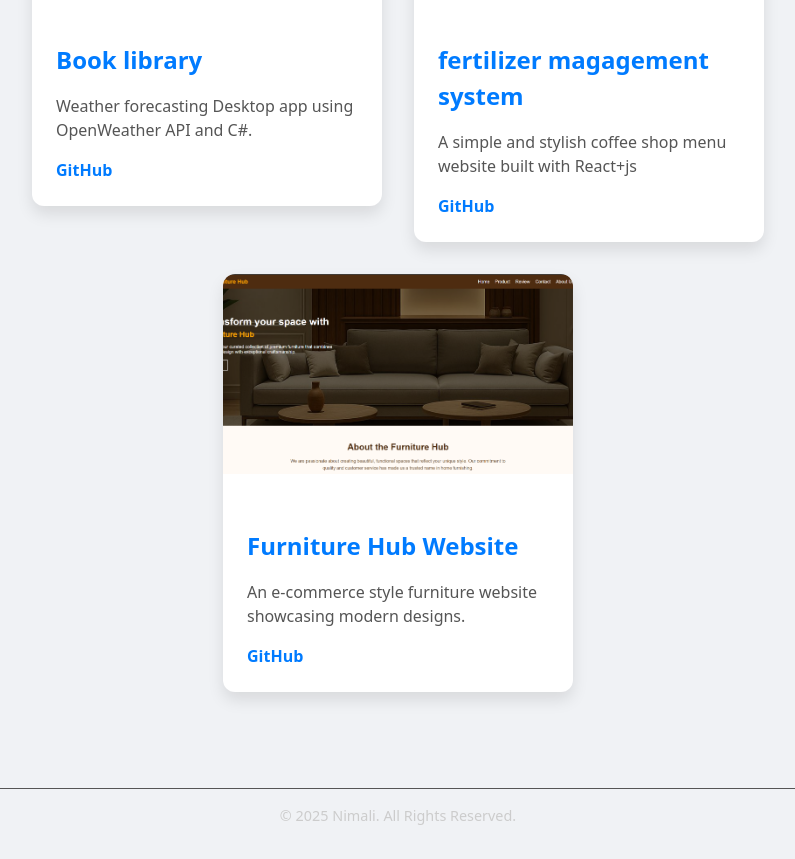
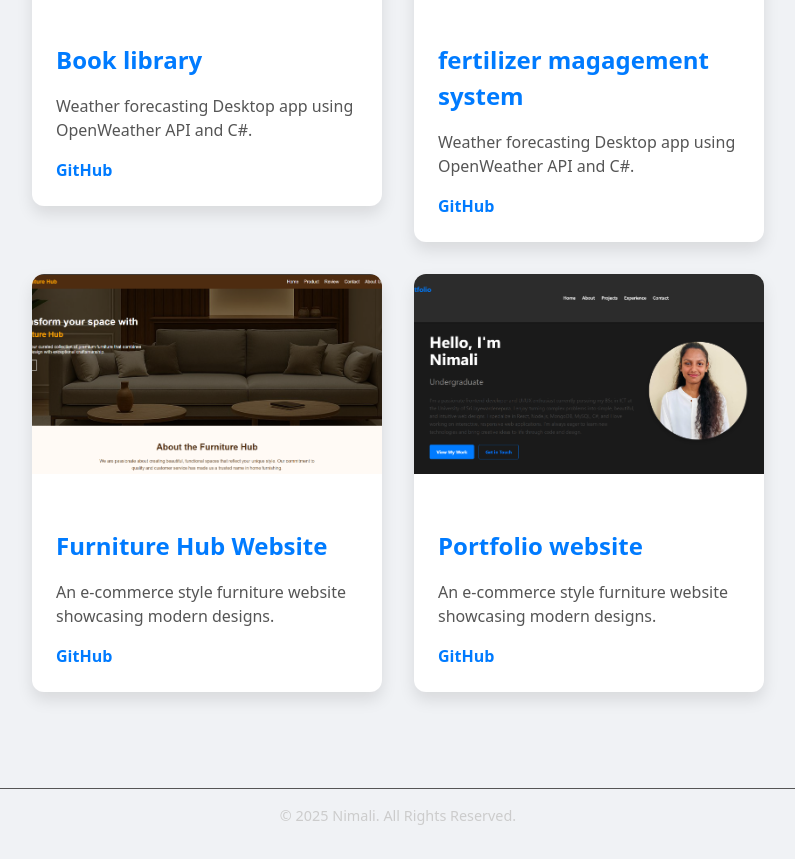
Before and after one commit to ICT-Courses/ict2233-ca-02-nimalinimesha, a React (Vite) app in the folder portfolio/: page /projects in a window 1280 px wide. Shown: the part 480-1339 px from the top of the page, without its empty margins (242-1037 px from the left). Built offline with nearby package versions, Linux system fonts and the light colour scheme.

Commit message:
add portfolio web site my projectpage

```diff
--- a/portfolio/src/pages/ProjectPage.jsx
+++ b/portfolio/src/pages/ProjectPage.jsx
@@ -4,6 +4,7 @@ import ProjectCard from "../components/ProjectCard";
 import Project1 from "../assets/image.png";
 import Project2 from "../assets/ferti.jpg";
 import Project3 from "../assets/furnitur.png";
+import Project4 from "../assets/port.png";
 import './ProjectPage.css';
 
 const projects = [
@@ -18,7 +19,7 @@ const projects = [
   {
     id: 2,
     title: "fertilizer magagement system",
-    description: "A simple and stylish coffee shop menu website built with React+js",
+    description: "Weather forecasting Desktop app using OpenWeather API and C#.",
     image: Project2,
     github: "https://github.com/ICT-Courses/application-development-ca1-nimalinimesha",
     demo: "",
@@ -29,6 +30,14 @@ const projects = [
     description: "An e-commerce style furniture website showcasing modern designs.",
     image: Project3,
     github: "https://github.com/HasiniPrabodika/Furniture-Hub",
+    demo: "",
+  },
+  {
+    id: 4,
+    title: "Portfolio website",
+    description: "An e-commerce style furniture website showcasing modern designs.",
+    image: Project4,
+    github: "https://github.com/ICT-Courses/ict2233-ca-02-nimalinimesha",
     demo: "",
   },
 ];
```
Also changed, not shown: portfolio/src/assets/port.png (added).
